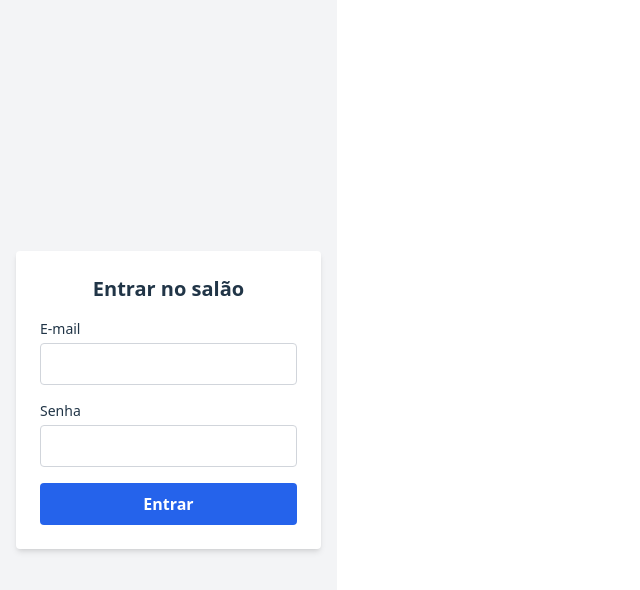
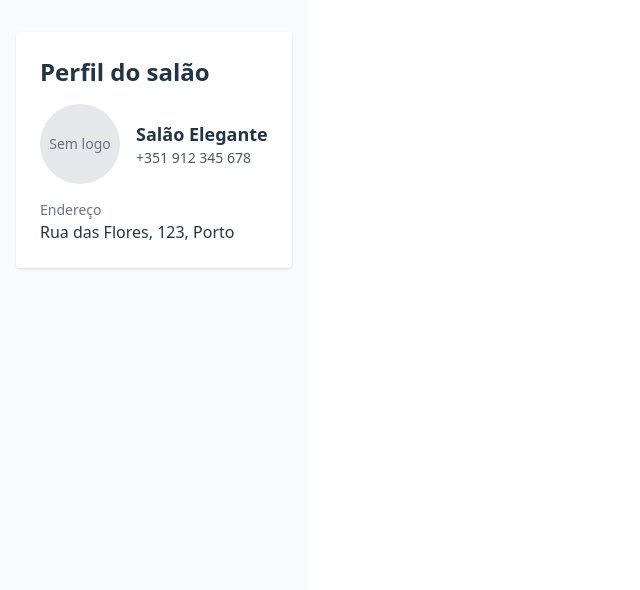
Before and after one commit to CriativoDevs/salonix-frontend-web, a React (Vite) app in the folder salonix-frontend-web/: page /profile in a window 1280 px wide. Before the commit this address led to /login. Shown: the top 590 px of the page, without its empty margins (0-640 px from the left). Built offline with nearby package versions, Linux system fonts and the light colour scheme.

Commit message:
FEW: 09 - Profile - Tela de perfil do salão (logo, nome, telefone, etc) #9

```diff
--- a/salonix-frontend-web/src/i18n/locales/en.json
+++ b/salonix-frontend-web/src/i18n/locales/en.json
@@ -49,5 +49,10 @@
     "professional": "Professional",
     "datetime": "Date & Time",
     "empty": "No bookings found."
+  },
+  "profile": {
+    "title": "Salon profile",
+    "no_logo": "No logo",
+    "address": "Address"
   }
 }
--- a/salonix-frontend-web/src/i18n/locales/pt.json
+++ b/salonix-frontend-web/src/i18n/locales/pt.json
@@ -49,5 +49,10 @@
     "professional": "Profissional",
     "datetime": "Data e hora",
     "empty": "Nenhum agendamento encontrado."
+  },
+  "profile": {
+    "title": "Perfil do salão",
+    "no_logo": "Sem logo",
+    "address": "Endereço"
   }
 }
--- /dev/null
+++ b/salonix-frontend-web/src/pages/Profile.jsx
@@ -0,0 +1,48 @@
+import { useState } from 'react';
+import { useTranslation } from 'react-i18next';
+
+function Profile() {
+  const { t } = useTranslation();
+
+  const [profile] = useState({
+    name: 'Salão Elegante',
+    phone: '+351 912 345 678',
+    address: 'Rua das Flores, 123, Porto',
+    logo: '', // pode usar URL ou manter vazio
+  });
+
+  return (
+    <div className="min-h-screen px-4 py-8 bg-gray-50">
+      <div className="max-w-xl mx-auto bg-white p-6 rounded shadow space-y-4">
+        <h1 className="text-2xl font-bold">{t('profile.title')}</h1>
+
+        <div className="flex items-center space-x-4">
+          <div className="w-20 h-20 bg-gray-200 rounded-full overflow-hidden">
+            {profile.logo ? (
+              <img
+                src={profile.logo}
+                alt="Logo"
+                className="w-full h-full object-cover"
+              />
+            ) : (
+              <div className="flex items-center justify-center w-full h-full text-gray-500 text-sm">
+                {t('profile.no_logo')}
+              </div>
+            )}
+          </div>
+          <div>
+            <p className="font-semibold text-lg">{profile.name}</p>
+            <p className="text-sm text-gray-600">{profile.phone}</p>
+          </div>
+        </div>
+
+        <div>
+          <p className="text-sm text-gray-500">{t('profile.address')}</p>
+          <p className="text-base">{profile.address}</p>
+        </div>
+      </div>
+    </div>
+  );
+}
+
+export default Profile;
--- a/salonix-frontend-web/src/routes/Router.jsx
+++ b/salonix-frontend-web/src/routes/Router.jsx
@@ -6,6 +6,7 @@
 import Professionals from '../pages/Professionals';
 import AvailableSlots from '../pages/AvailableSlots';
 import Bookings from '../pages/Bookings';
+import Profile from '../pages/Profile';
 
 function Router() {
   return (
@@ -52,6 +53,14 @@
           </PrivateRoute>
         }
       />
+      <Route
+        path="/profile"
+        element={
+          <PrivateRoute>
+            <Profile />
+          </PrivateRoute>
+        }
+      />
       <Route path="*" element={<Navigate to="/login" replace />} />
     </Routes>
   );
```
